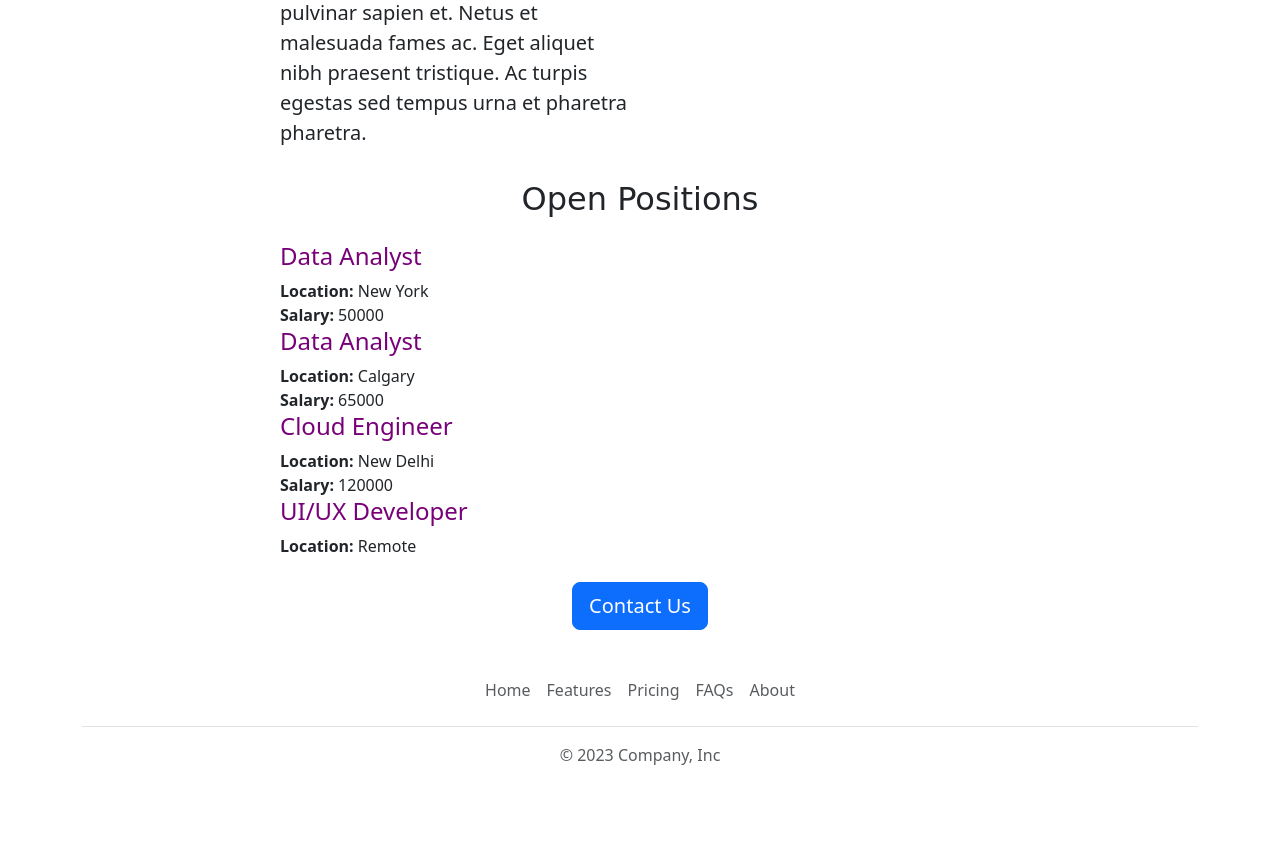
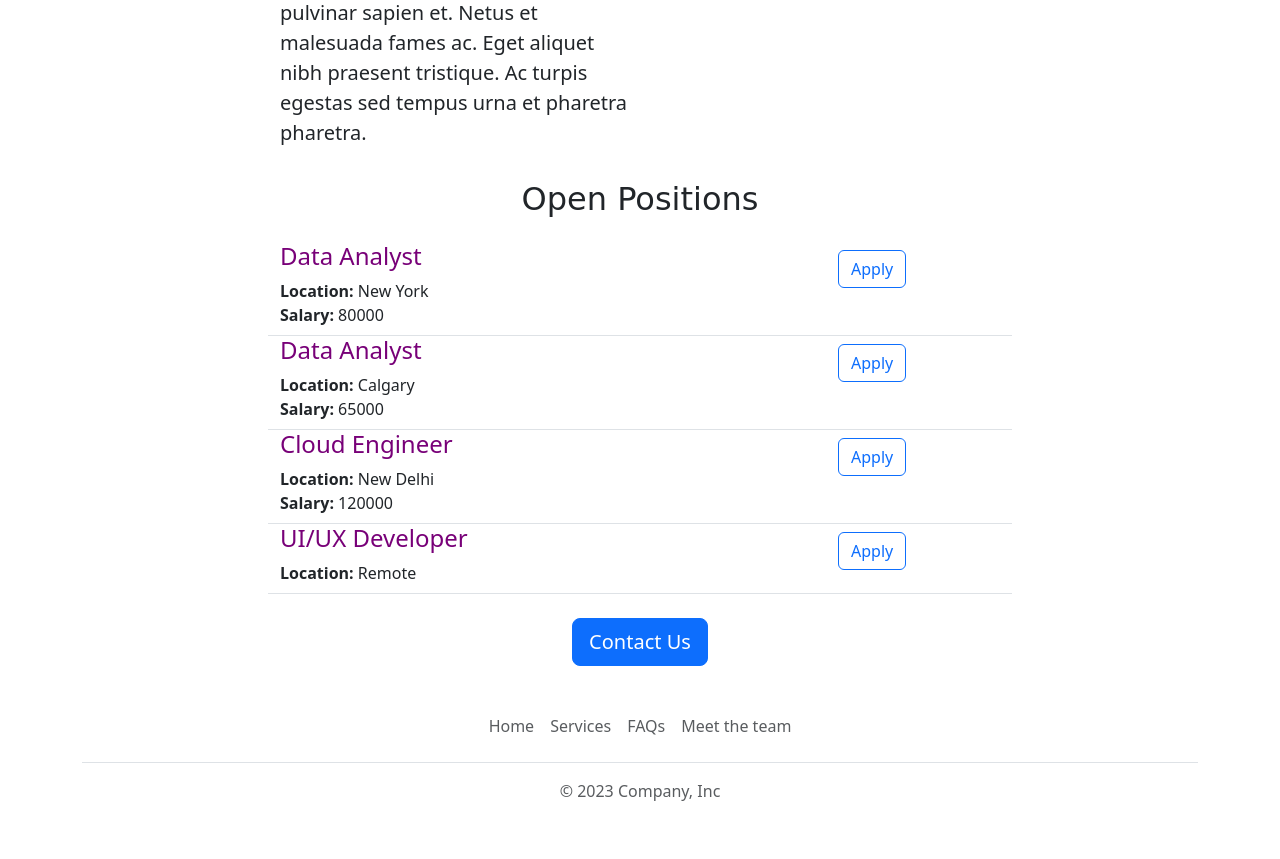
Before and after one commit to juwonlo-tech/sparrow-careers, a Flask app: page / in a window 1280 px wide. Shown: the part 1080-1939 px from the top of the page. Before the commit the page ends 1845 px from the top, so only its background shows below. Run offline with Flask 3, Linux system fonts and the light colour scheme.

Commit message:
re-improvements

```diff
--- a/app.py
+++ b/app.py
@@ -1,4 +1,4 @@
-from flask import Flask, render_template
+from flask import Flask, jsonify, render_template
 
 app = Flask(__name__)
 
@@ -6,7 +6,7 @@ JOBS = [{
     'id': 1,
     'title': 'Data Analyst',
     'location': 'New York',
-    'salary': 50000
+    'salary': 80000
 }, {
     'id': 2,
     'title': 'Data Analyst',
@@ -28,6 +28,9 @@ JOBS = [{
 def hello_world():
   return render_template('home.html', jobs=JOBS)
 
+@app.route('/api/jobs')
+def list_jobs():
+  return jsonify(JOBS)
 
 if __name__ == '__main__':
   app.run(host='0.0.0.0', debug=True)
--- a/templates/footer.html
+++ b/templates/footer.html
@@ -1,11 +1,10 @@
 <div class="container">
   <footer class="py-3 my-4">
     <ul class="nav justify-content-center border-bottom pb-3 mb-3">
-      <li class="nav-item"><a href="#" class="nav-link px-2 text-body-secondary">Home</a></li>
-      <li class="nav-item"><a href="#" class="nav-link px-2 text-body-secondary">Features</a></li>
-      <li class="nav-item"><a href="#" class="nav-link px-2 text-body-secondary">Pricing</a></li>
-      <li class="nav-item"><a href="#" class="nav-link px-2 text-body-secondary">FAQs</a></li>
-      <li class="nav-item"><a href="#" class="nav-link px-2 text-body-secondary">About</a></li>
+      <li class="nav-item"><a href="https://www.sparrow.ca" class="nav-link px-2 text-body-secondary">Home</a></li>
+      <li class="nav-item"><a href="https://www.sparrow.ca/services" class="nav-link px-2 text-body-secondary">Services</a></li>
+      <li class="nav-item"><a href="https://www.sparrow.ca/faqs" class="nav-link px-2 text-body-secondary">FAQs</a></li>
+      <li class="nav-item"><a href="https://www.sparrow.ca/about" class="nav-link px-2 text-body-secondary">Meet the team</a></li>
     </ul>
     <p class="text-center text-body-secondary">&copy; 2023 Company, Inc</p>
   </footer>
--- a/templates/home.html
+++ b/templates/home.html
@@ -32,7 +32,8 @@
       <h1 class="text-center">Sparrow Inc. Careers </h1>
       <div class="row" style="margin-bottom: 16px;">
         <div class="col-md-6">
-          <p class="lead">Lorem ipsum dolor sit amet, consectetur adipiscing elit, sed do eiusmod tempor incididunt ut labore et dolore magna aliqua. Ac turpis egestas sed tempus urna. At ultrices mi tempus imperdiet nulla malesuada pellentesque elit eget. Morbi tristique senectus et netus et malesuada fames. Pharetra vel turpis nunc eget lorem dolor sed viverra ipsum. Amet porttitor eget dolor morbi non arcu risus. Vestibulum lectus mauris ultrices eros in cursus turpis. Felis donec et odio pellentesque diam volutpat commodo sed. Turpis massa tincidunt dui ut ornare lectus sit. Dui nunc mattis enim ut tellus elementum sagittis. Pretium lectus quam id leo in. Mauris commodo quis imperdiet massa tincidunt nunc pulvinar sapien et. Netus et malesuada fames ac. Eget aliquet nibh praesent tristique. Ac turpis egestas sed tempus urna et pharetra pharetra.</p>
+          <p class="lead">Lorem ipsum dolor sit amet, consectetur adipiscing elit, sed do eiusmod tempor incididunt ut labore et dolore magna aliqua. Ac turpis egestas sed tempus urna. At ultrices mi tempus imperdiet nulla malesuada pellentesque elit eget. Morbi tristique senectus et netus et malesuada fames. Pharetra vel turpis nunc eget lorem dolor sed viverra ipsum. Amet porttitor eget dolor morbi non arcu risus. Vestibulum lectus mauris ultrices eros in cursus turpis. Felis donec et odio pellentesque diam volutpat commodo sed. Turpis massa tincidunt dui ut ornare lectus sit. Dui nunc mattis enim ut tellus elementum sagittis. Pretium lectus quam id leo in. Mauris commodo quis imperdiet massa tincidunt nunc pulvinar sapien et. Netus et malesuada fames ac. Eget aliquet nibh praesent tristique. Ac turpis egestas sed tempus urna et pharetra pharetra.
+          </p>
         </div>
       <div class="d-none d-md-block col-6">
         <img src="/static/people.jpg" style="height:320px; border-radius: 4px;">
@@ -45,8 +46,7 @@
         {% endfor %}
         </div>
           <div class="text-center mt-4">
-            <button class="btn btn-primary btn-lg">Contact Us</button>
-
+            <a class="btn btn-primary btn-lg" href="mailto:support@sparrowinc.ca?subject=Inquiry&body=Dear%20Support%2C%0D%0A%0D%0AMy%20name%20is%3A%20%3Cinsert%20name%3E%0D%0A%0D%0AI%20need%20help%20with%3A%20%3Cinsert%20question%3E%0D%0A%0D%0AThank%20you%2C%0D%0ARegards.%0D%0A%0D%0A%0D%0A%0D%0A%0D%0A%0D%0A">Contact Us</a>
           </div>
       </div>
     </div>
--- a/templates/jobitem.html
+++ b/templates/jobitem.html
@@ -1,4 +1,5 @@
-<div style="margin-bottom:16">
+<div class="border-bottom row" style="margin-bottom:16; padding-bottom:8px;">
+  <div class="col-9">
     <h4 style="color:rgb(120,0,120); margin-bottom:4;">
       {{job['title']}}
     </h4>
@@ -11,3 +12,9 @@
     </div>
     {% endif %}
   </div>
+
+  <div class="col-2 mt-2 padding-right:16px">
+    <a href="mailto:hr@sparrowinc.ca?subject=Application%20for%20{{job['title']}}&body=Dear%20HR%2C%0D%0A%0D%0AMy%20name%20is%3A%20%3Cinsert%20name%3E%0D%0A%0D%0AMy%20resume%20can%20be%20found%20here%3A%20%3Cinsert%20link%3E%0D%0A%0D%0AMy%20LinkedIn%20is%20%3Cinsert%20link%3E%0D%0A%0D%0AThank%20you%2C%0D%0ARegards.%0D%0A%0D%0A%0D%0A%0D%0A%0D%0A%0D%0A" type="button" class="btn btn-outline-primary float-right align-middle">Apply</a>
+  </div>
+
+</div>
```
Lines whose indentation alone changed are shown as unchanged.
